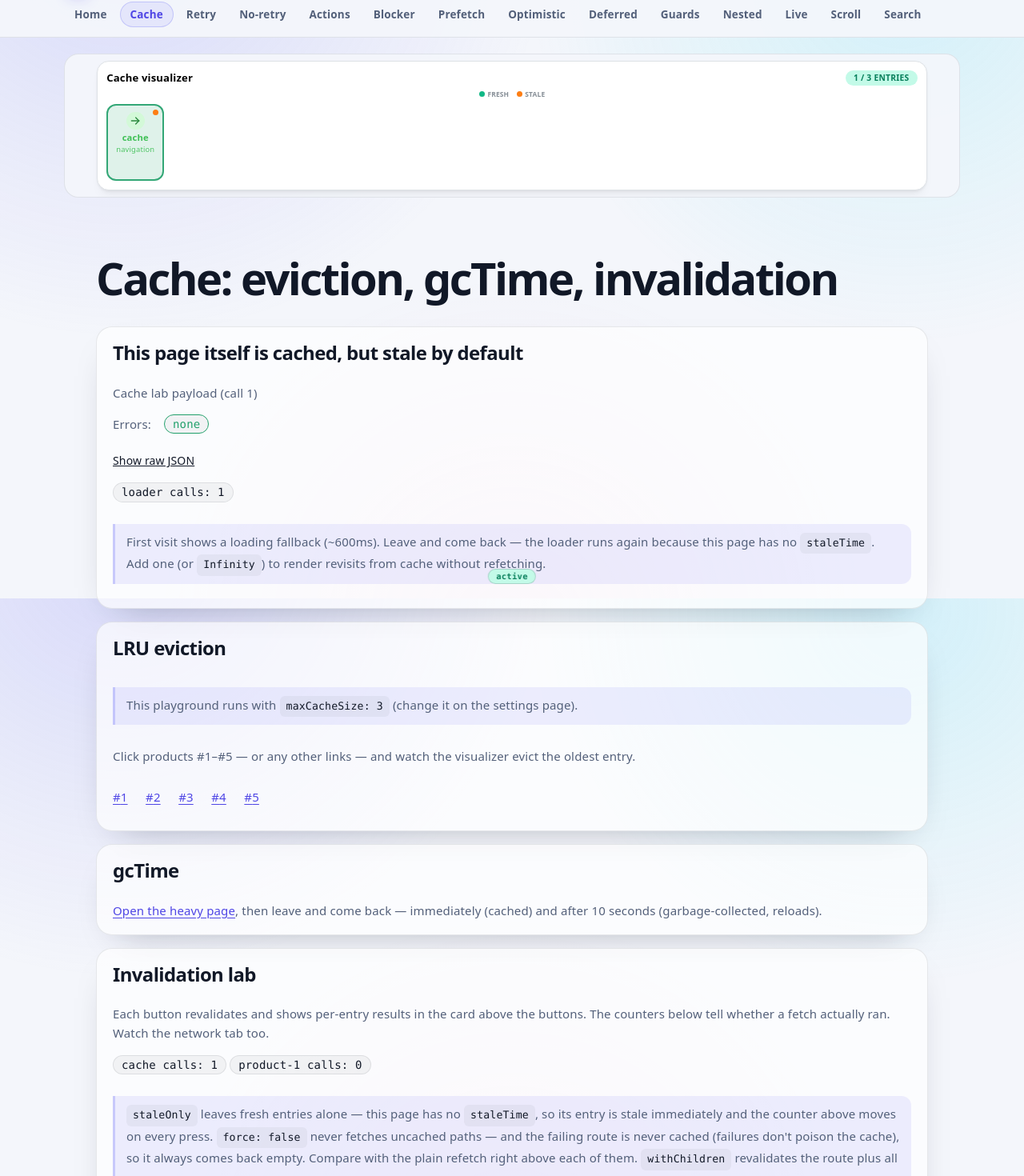
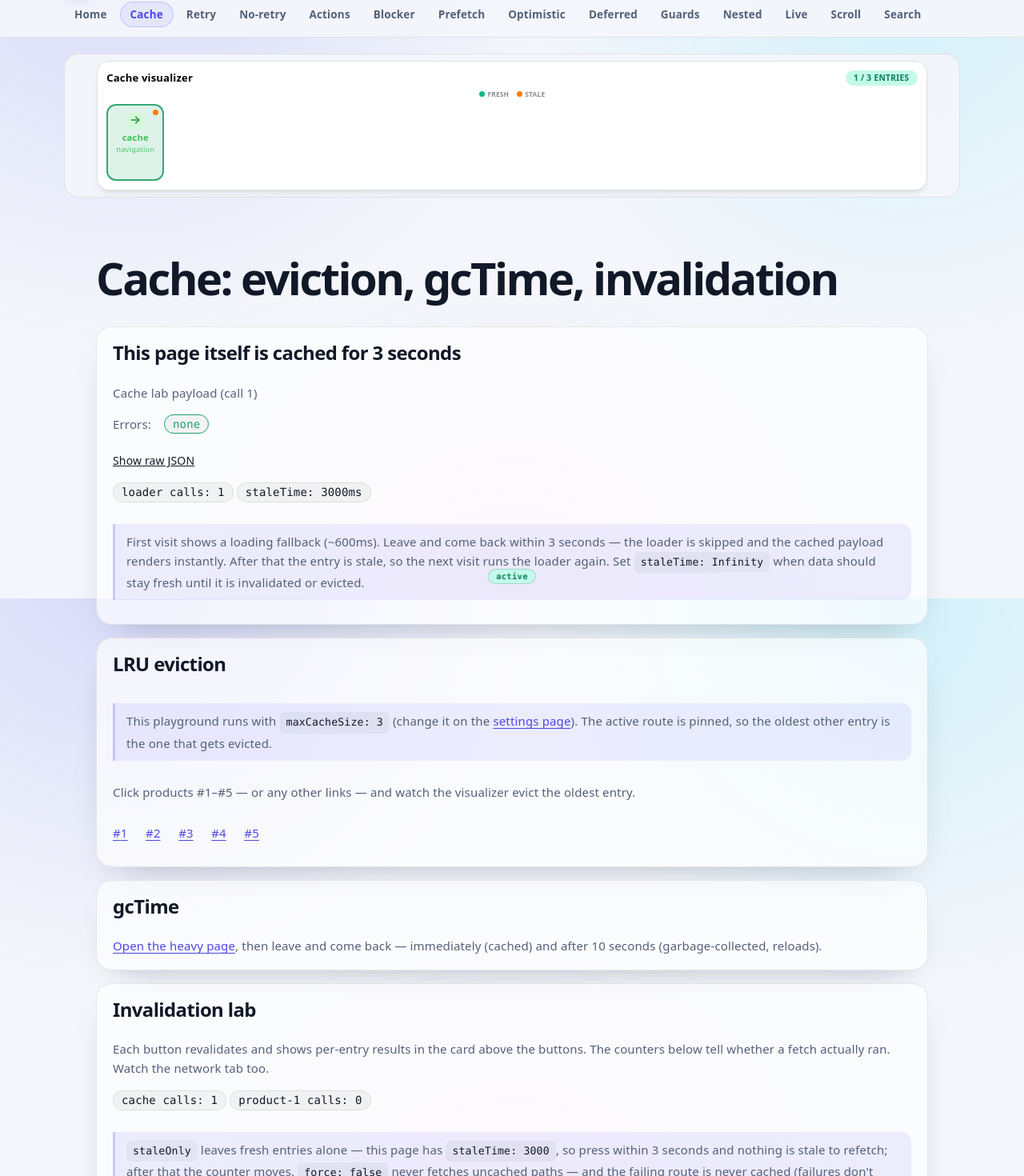
Before and after one commit to AndrewBubnov/clear-react-router, a React (Vite) app: page /playground/cache in a window 1280 px wide. Shown: the part 52-1522 px from the top of the page at 80% size. Built offline with nearby package versions, Linux system fonts and the light colour scheme.

Commit message:
Start CachePage refactoring

```diff
--- a/src/playground/CachePage.tsx
+++ b/src/playground/CachePage.tsx
@@ -2,7 +2,7 @@ import { useEffect, useState } from 'react';
 import { motion } from 'motion/react';
 import { Link, useInvalidate, useLoaderState, useRouterContext } from '../clear-router';
 import { Button, RingProgress, Stack, Text } from '@mantine/core';
-import { getCallCount, HEAVY_GC_TIME } from './api';
+import { CACHE_STALE_TIME, getCallCount, HEAVY_GC_TIME } from './api';
 import { usePlaygroundSettings } from './usePlaygroundSettings';
 
 const PRODUCT_IDS = ['1', '2', '3', '4', '5'];
@@ -52,12 +52,13 @@ const InvalidateLab = () => {
 				<span className="pg-badge">product-1 calls: {getCallCount('product-1')}</span>
 			</p>
 			<p className="pg-hint">
-				<code>staleOnly</code> leaves fresh entries alone — this page has no <code>staleTime</code>, so its
-				entry is stale immediately and the counter above moves on every press. <code>force: false</code> never
-				fetches uncached paths — and the failing route is never cached (failures don&apos;t poison the cache),
-				so it always comes back empty. Compare with the plain refetch right above each of them.{' '}
-				<code>withChildren</code> revalidates the route plus all nested children — open any nest and item first
-				so there is something cached, then watch both entries refresh at once.
+				<code>staleOnly</code> leaves fresh entries alone — this page has{' '}
+				<code>staleTime: {CACHE_STALE_TIME}</code>, so press within {CACHE_STALE_TIME / 1000} seconds and
+				nothing is stale to refetch; after that the counter moves. <code>force: false</code> never fetches
+				uncached paths — and the failing route is never cached (failures don&apos;t poison the cache), so it
+				always comes back empty. Compare with the plain refetch buttons below. <code>withChildren</code>{' '}
+				revalidates the route plus all nested children — open any nest and item first so there is something
+				cached, then watch both entries refresh at once.
 			</p>
 			{lastResult && (
 				<motion.div
@@ -204,7 +205,7 @@ const CachePage = () => {
 		<div className="pg-wrap">
 			<h1>Cache: eviction, gcTime, invalidation</h1>
 			<div className="pg-card">
-				<h2>This page itself is cached, but stale by default</h2>
+				<h2>This page itself is cached for {CACHE_STALE_TIME / 1000} seconds</h2>
 				<p>{data}</p>
 				<p className="pg-row pg-no-margin">
 					Errors:
@@ -219,19 +220,22 @@ const CachePage = () => {
 					<pre>{stringifyLoaderState(data, loaderError, beforeLoadError)}</pre>
 				</details>
 				<p>
-					<span className="pg-badge">loader calls: {getCallCount('cache')}</span>
+					<span className="pg-badge">loader calls: {getCallCount('cache')}</span>{' '}
+					<span className="pg-badge">staleTime: {CACHE_STALE_TIME}ms</span>
 				</p>
 				<p className="pg-hint">
-					First visit shows a loading fallback (~600ms). Leave and come back — the loader runs again because
-					this page has no <code>staleTime</code>. Add one (or <code>Infinity</code>) to render revisits from
-					cache without refetching.
+					First visit shows a loading fallback (~600ms). Leave and come back within {CACHE_STALE_TIME / 1000}{' '}
+					seconds — the loader is skipped and the cached payload renders instantly. After that the entry is
+					stale, so the next visit runs the loader again. Set <code>staleTime: Infinity</code> when data
+					should stay fresh until it is invalidated or evicted.
 				</p>
 			</div>
 			<div className="pg-card">
 				<h2>LRU eviction</h2>
 				<p className="pg-hint">
-					This playground runs with <code>maxCacheSize: {maxCacheSize}</code> (change it on the settings
-					page).
+					This playground runs with <code>maxCacheSize: {maxCacheSize}</code> (change it on the{' '}
+					<Link to="/playground/settings">settings page</Link>). The active route is pinned, so the oldest
+					other entry is the one that gets evicted.
 				</p>
 				<p>
 					{maxCacheSize > 3 ? (
--- a/src/playground/CacheVisualizer.tsx
+++ b/src/playground/CacheVisualizer.tsx
@@ -63,10 +63,43 @@ const FreshnessLegend = () => (
 	</Group>
 );
 
+const CardIcon = ({ isLoading, item }: { isLoading: boolean; item: DisplayItem }) => {
+	const Icon = REASON_ICON[item.reason];
+	const style = REASON[item.reason];
+	return (
+		<ThemeIcon size={24} radius="xl" variant="light" color={style.theme}>
+			<AnimatePresence mode="wait">
+				{isLoading ? (
+					<motion.div
+						key="loader"
+						initial={{ opacity: 0 }}
+						animate={{ opacity: 1 }}
+						exit={{ opacity: 0 }}
+						transition={{ duration: 0.2 }}
+					>
+						<Loader size={12} color={style.theme} />
+					</motion.div>
+				) : (
+					<AnimatePresence mode="wait">
+						<motion.div
+							key="icon"
+							initial={{ opacity: 0 }}
+							animate={{ opacity: 1 }}
+							exit={{ opacity: 0 }}
+							transition={{ duration: 0.2 }}
+						>
+							<Icon size={16} stroke={2} />
+						</motion.div>
+					</AnimatePresence>
+				)}
+			</AnimatePresence>
+		</ThemeIcon>
+	);
+};
+
 const CacheCard = ({ item }: { item: DisplayItem }) => {
 	const [now, setNow] = useState(() => Date.now());
 	const style = REASON[item.reason];
-	const Icon = REASON_ICON[item.reason];
 	const { entry } = item;
 	const stale = entry.staleTime !== undefined && now >= entry.timestamp + entry.staleTime;
 	const remaining = entry.gcExpiresAt === undefined ? undefined : Math.max(0, entry.gcExpiresAt - now);
@@ -128,9 +161,7 @@ const CacheCard = ({ item }: { item: DisplayItem }) => {
 					background: freshnessColor(stale),
 				}}
 			/>
-			<ThemeIcon size={24} radius="xl" variant="light" color={style.theme}>
-				{entry.isLoading ? <Loader size={12} color={style.theme} /> : <Icon size={16} stroke={2} />}
-			</ThemeIcon>
+			<CardIcon isLoading={entry.isLoading} item={item} />
 			<Text size="xs" fw={700} truncate style={{ maxWidth: '100%' }} c={style.theme}>
 				{shortLabel(entry.path)}
 			</Text>
--- a/src/playground/LivePage.tsx
+++ b/src/playground/LivePage.tsx
@@ -8,7 +8,7 @@ const LivePage = () => {
 		<div className="pg-wrap">
 			<h1>Polling</h1>
 			<p className="pg-hint">
-				Loader revalidates every 2 seconds (<code>pollingInterval: 2000</code>) while this route is active.
+				Loader revalidates every 3 seconds (<code>pollingInterval: 3000</code>) while this route is active.
 				Watch the tick counter — then leave the page and come back: polling restarts, and no requests fire while
 				you are away.
 			</p>
--- a/src/playground/api.ts
+++ b/src/playground/api.ts
@@ -51,7 +51,7 @@ export const fetchOptimisticValue = async () => {
 /** Random-walking quotes. Powers the polling demo. */
 export const fetchQuotes = async (): Promise<{ tick: number; quotes: Quote[] }> => {
 	trackCall('live');
-	await delay(200);
+	await delay(400);
 	tick += 1;
 	const quotes = Object.entries(PRICES).map(([symbol, base]) => {
 		const drift = (Math.random() - 0.5) * base * 0.04;
@@ -68,7 +68,10 @@ export const fetchProduct = async (id: string) => {
 	return { id, description: `Product ${id} (loaded ${n} time${n === 1 ? '' : 's'})`, loads: n };
 };
 
-/** Payload for the cache lab home page itself. No staleTime, so revisits refetch by default. */
+/** The cache lab route sets this staleTime, so revisits within the window reuse the payload. */
+export const CACHE_STALE_TIME = 3000;
+
+/** Payload for the cache lab home page itself. */
 export const fetchCachePayload = async () => {
 	const n = trackCall('cache');
 	await delay(600);
--- a/src/playground/routes.tsx
+++ b/src/playground/routes.tsx
@@ -4,6 +4,7 @@ import { DeferredSkeleton, PageSkeleton, ProductSkeleton } from './Skeletons';
 import { NestLayout } from './NestLayout';
 import { NestChildLayout } from './NestChildLayout';
 import {
+	CACHE_STALE_TIME,
 	HEAVY_GC_TIME,
 	addNote,
 	fetchCachePayload,
@@ -51,7 +52,7 @@ export const playgroundRoutes = createRouter([
 		path: '/playground/live',
 		element: lazy(() => import('./LivePage')),
 		loader: fetchQuotes,
-		pollingInterval: 2000,
+		pollingInterval: 3000,
 		loaderFallback: <PageSkeleton />,
 	},
 	{
@@ -112,7 +113,7 @@ export const playgroundRoutes = createRouter([
 		path: '/playground/cache',
 		element: lazy(() => import('./CachePage')),
 		loader: fetchCachePayload,
-		staleTime: 3000,
+		staleTime: CACHE_STALE_TIME,
 		loaderFallback: <PageSkeleton />,
 		children: [
 			{
```
